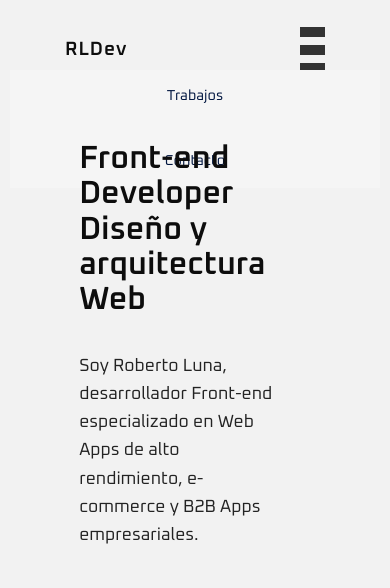
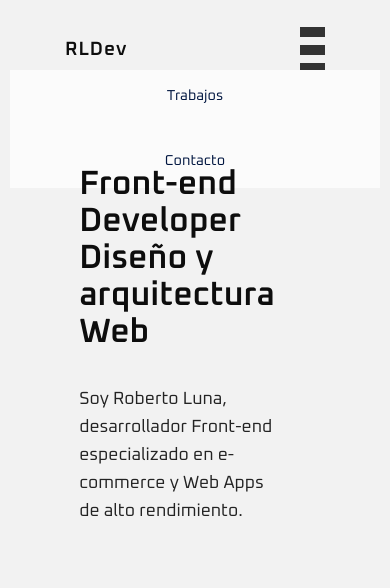
Before and after one commit to SaintRoberto/porfolio, a plain HTML site: page index.html in a window 390 px wide. Both pictures are taken after a click on the element 312 px from the left and 50 px from the top of the page. Shown: the top 588 px of the page. Drawn offline with nearby package versions, Linux system fonts and the light colour scheme.

Commit message:
fix: navlinks

```diff
--- a/index.html
+++ b/index.html
@@ -49,7 +49,7 @@
           </p>
           <p class="description-xs">
             Soy Roberto Luna, desarrollador Front-end especializado en
-            Web Apps de alto rendimiento, e-commerce y B2B Apps empresariales.
+            e-commerce y Web Apps de alto rendimiento.
           </p>
         </div>
         <div class="col-lg-5 col-xs-12 hero-image" id="hero-image">
--- a/styles.css
+++ b/styles.css
@@ -60,6 +60,7 @@ body {
   text-decoration: none;
   font-size: 0.9rem;
   transition: color 0.3s ease;
+  z-index: 2;
 }
 
 .nav-links a:hover {
@@ -190,16 +191,13 @@ footer {
     --cube-size: 100px; /* Disminuye el tamaño para móviles */
   }
 
-  .nav-links {
-    display: none;
-  }
 
   .hero {
     padding-top: 0.5rem;
   }
 
   .hero h1 {
-    font-size: clamp(2.0rem, 5vw, 4rem);
+    font-size: clamp(2.1rem, 5vw, 4rem);
     font-weight: 600;
     margin-bottom: 1.5rem;
     line-height: 1.1;
@@ -210,7 +208,7 @@ footer {
     flex-direction: column;
     width: 100%;
     text-align: center;
-    background: #f5f5f5;
+    background: #fbfbfb;
     position: absolute;
     top: 60px; /* Ajusta este valor según la altura de tu navbar */
     left: 0;
```
